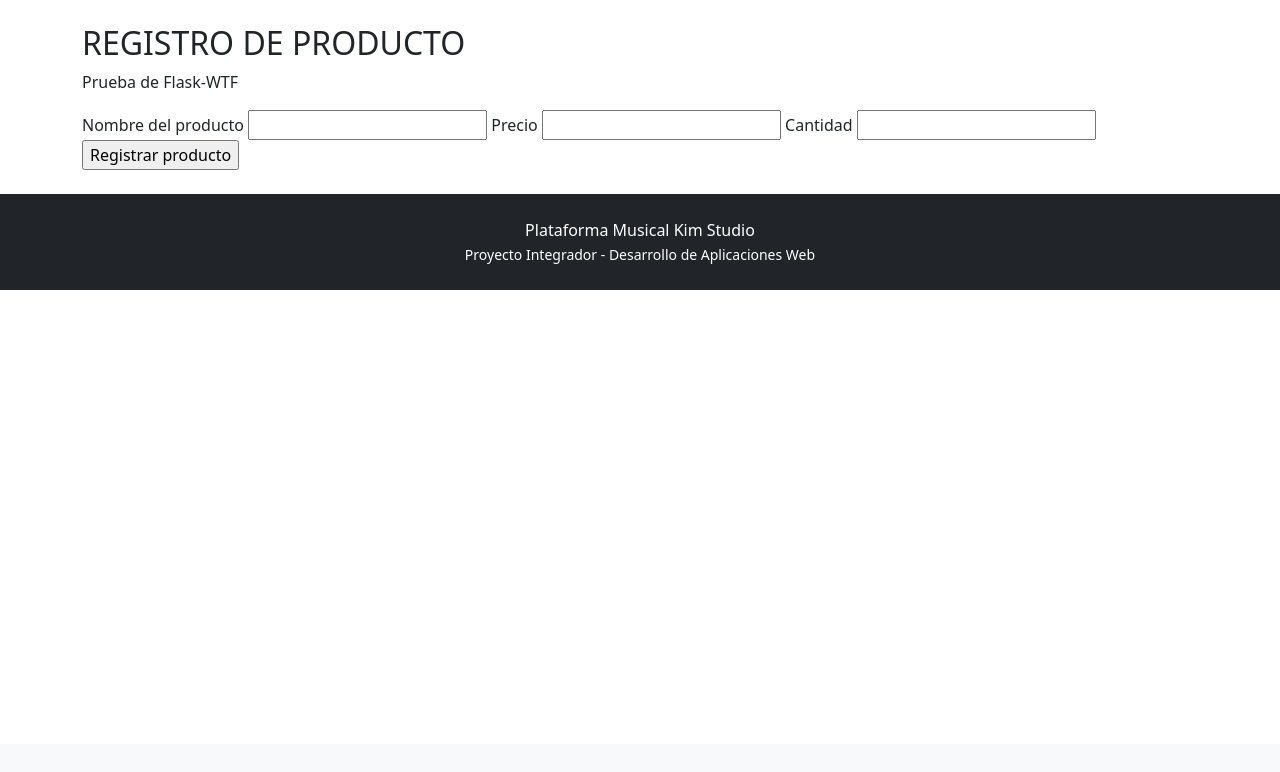
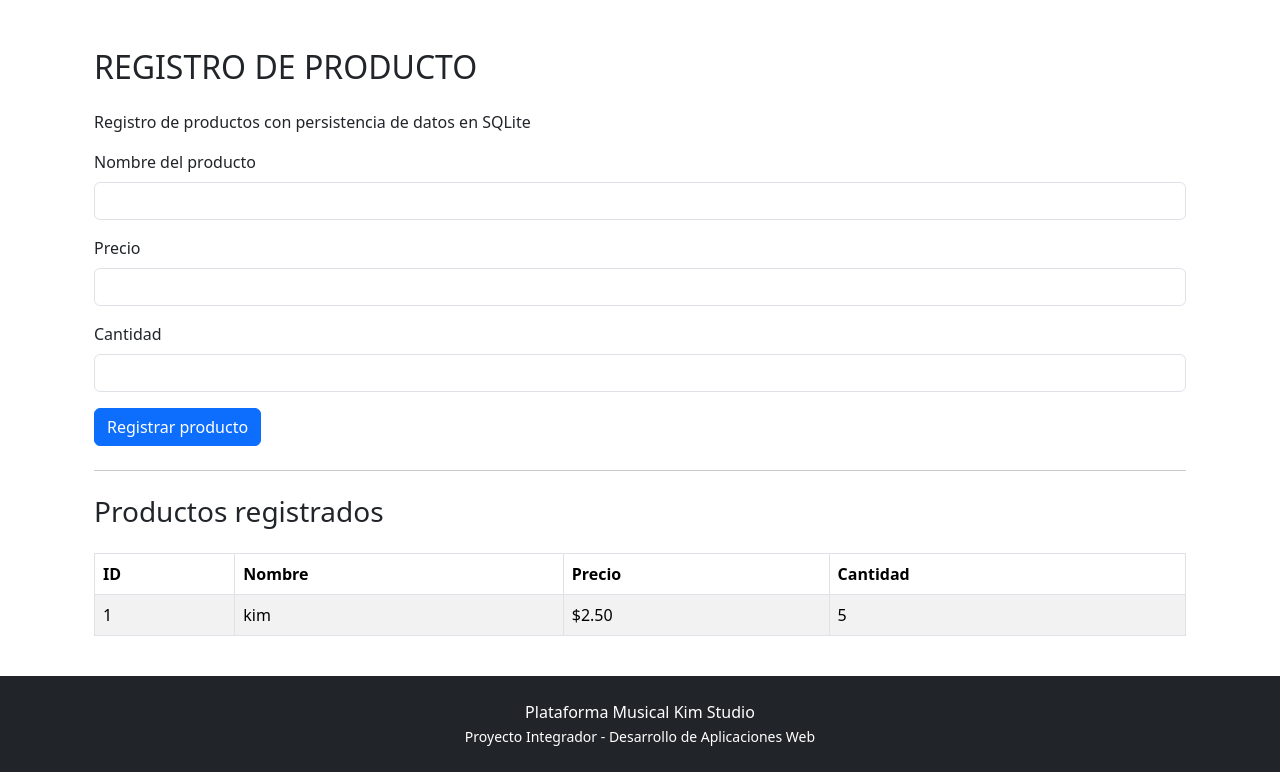
Before and after one commit to kimverlybustamante/desarrolloweb_kb, a Flask app: page /productos in a window 1280 px wide. Shown: the part 56-828 px from the top of the page. Before the commit the page ends 346 px from the top, so only its background shows below. Run offline with Flask 3, Linux system fonts and the light colour scheme; data comes from the database, SQL or seed files in the repository; both versions use the stored data as it was after the commit.

Commit message:
Implementar persistencia de productos con SQLite

```diff
--- a/app.py
+++ b/app.py
@@ -1,4 +1,6 @@
 from flask import Flask, render_template, redirect, url_for, flash
+import sqlite3
+import os
 
 from forms.producto_form import ProductoForm
 from forms.cliente_form import ClienteForm
@@ -12,6 +14,36 @@ app = Flask(__name__)
 app.config["SECRET_KEY"] = "kim-studio-clave-secreta-2026"
 
 
+# Ruta de la base de datos
+DATABASE = os.path.join("data", "ferreteria.db")
+
+
+def conectar_db():
+    return sqlite3.connect(DATABASE)
+
+
+# Crear la tabla de productos si no existe
+def crear_tabla_productos():
+    os.makedirs("data", exist_ok=True)
+
+    conn = conectar_db()
+
+    conn.execute("""
+        CREATE TABLE IF NOT EXISTS productos (
+            id INTEGER PRIMARY KEY AUTOINCREMENT,
+            nombre TEXT NOT NULL,
+            precio REAL NOT NULL,
+            cantidad INTEGER NOT NULL
+        )
+    """)
+
+    conn.commit()
+    conn.close()
+
+
+crear_tabla_productos()
+
+
 @app.route("/")
 def inicio():
     return render_template("index.html")
@@ -22,15 +54,41 @@ def productos():
 
     form = ProductoForm()
 
+    # Validar el formulario antes de guardar
     if form.validate_on_submit():
+
+        conn = conectar_db()
+
+        conn.execute("""
+            INSERT INTO productos (nombre, precio, cantidad)
+            VALUES (?, ?, ?)
+        """, (
+            form.nombre.data,
+            float(form.precio.data),
+            form.cantidad.data
+        ))
+
+        conn.commit()
+        conn.close()
 
         flash("Producto registrado correctamente.", "success")
 
         return redirect(url_for("productos"))
 
+    # Obtener los productos guardados en SQLite
+    conn = conectar_db()
+
+    productos = conn.execute("""
+        SELECT id, nombre, precio, cantidad
+        FROM productos
+    """).fetchall()
+
+    conn.close()
+
     return render_template(
         "formulario_producto.html",
-        form=form
+        form=form,
+        productos=productos
     )
 
 
@@ -62,6 +120,7 @@ def proveedores():
 
         return redirect(url_for("proveedores"))
 
+
     return render_template(
         "formulario_proveedor.html",
         form=form
--- a/templates/formulario_producto.html
+++ b/templates/formulario_producto.html
@@ -2,21 +2,105 @@
 
 {% block content %}
 
-<h2>REGISTRO DE PRODUCTO</h2>
+<div class="container mt-4">
 
-<p>Prueba de Flask-WTF</p>
+    <h2 class="mb-4">REGISTRO DE PRODUCTO</h2>
 
-{{ form.hidden_tag() }}
+    <p>Registro de productos con persistencia de datos en SQLite</p>
 
-{{ form.nombre.label }}
-{{ form.nombre() }}
+    <!-- Mensajes de Flask -->
+    {% with messages = get_flashed_messages(with_categories=true) %}
+        {% if messages %}
+            {% for category, message in messages %}
+                <div class="alert alert-{{ category }}">
+                    {{ message }}
+                </div>
+            {% endfor %}
+        {% endif %}
+    {% endwith %}
 
-{{ form.precio.label }}
-{{ form.precio() }}
+    <!-- Formulario de producto -->
+    <form method="POST">
 
-{{ form.cantidad.label }}
-{{ form.cantidad() }}
+        {{ form.hidden_tag() }}
 
-{{ form.enviar() }}
+        <div class="mb-3">
+            {{ form.nombre.label(class="form-label") }}
+            {{ form.nombre(class="form-control") }}
+
+            {% for error in form.nombre.errors %}
+                <div class="text-danger">{{ error }}</div>
+            {% endfor %}
+        </div>
+
+        <div class="mb-3">
+            {{ form.precio.label(class="form-label") }}
+            {{ form.precio(class="form-control") }}
+
+            {% for error in form.precio.errors %}
+                <div class="text-danger">{{ error }}</div>
+            {% endfor %}
+        </div>
+
+        <div class="mb-3">
+            {{ form.cantidad.label(class="form-label") }}
+            {{ form.cantidad(class="form-control") }}
+
+            {% for error in form.cantidad.errors %}
+                <div class="text-danger">{{ error }}</div>
+            {% endfor %}
+        </div>
+
+        {{ form.enviar(class="btn btn-primary") }}
+
+    </form>
+
+
+    <!-- Tabla de productos -->
+    <hr class="my-4">
+
+    <h3>Productos registrados</h3>
+
+    {% if productos %}
+
+    <div class="table-responsive">
+        <table class="table table-bordered table-striped mt-3">
+
+            <thead>
+                <tr>
+                    <th>ID</th>
+                    <th>Nombre</th>
+                    <th>Precio</th>
+                    <th>Cantidad</th>
+                </tr>
+            </thead>
+
+            <tbody>
+
+                {% for producto in productos %}
+
+                <tr>
+                    <td>{{ producto[0] }}</td>
+                    <td>{{ producto[1] }}</td>
+                    <td>${{ "%.2f"|format(producto[2]) }}</td>
+                    <td>{{ producto[3] }}</td>
+                </tr>
+
+                {% endfor %}
+
+            </tbody>
+
+        </table>
+    </div>
+
+    {% else %}
+
+        <p class="text-muted mt-3">
+            No hay productos registrados todavía.
+        </p>
+
+    {% endif %}
+
+</div>
 
 {% endblock %}
```
Also changed, not shown: data/ferreteria.db (added).
